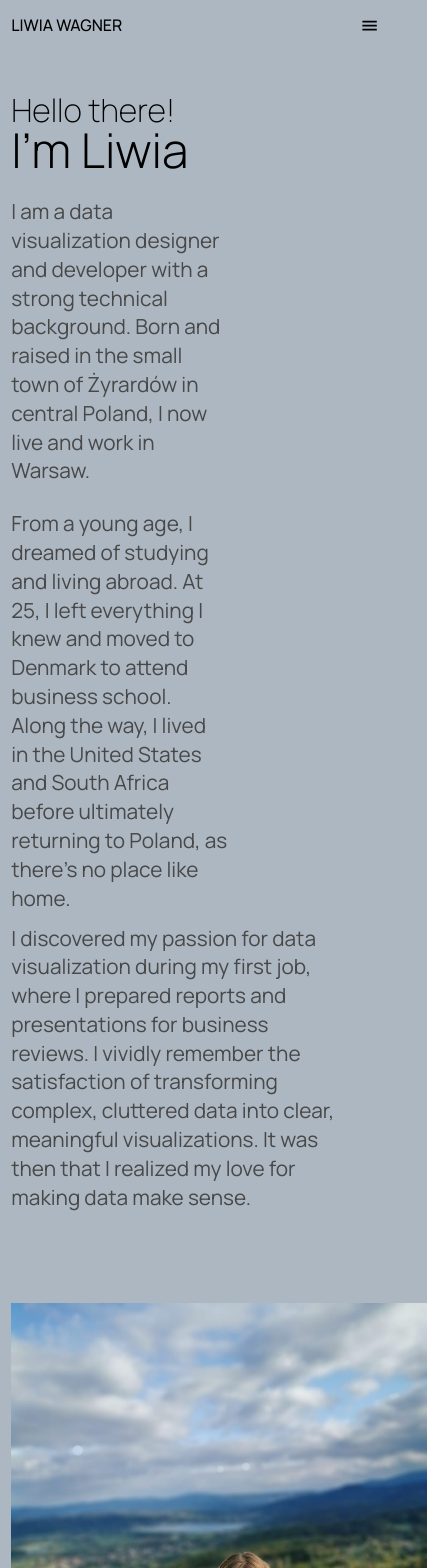
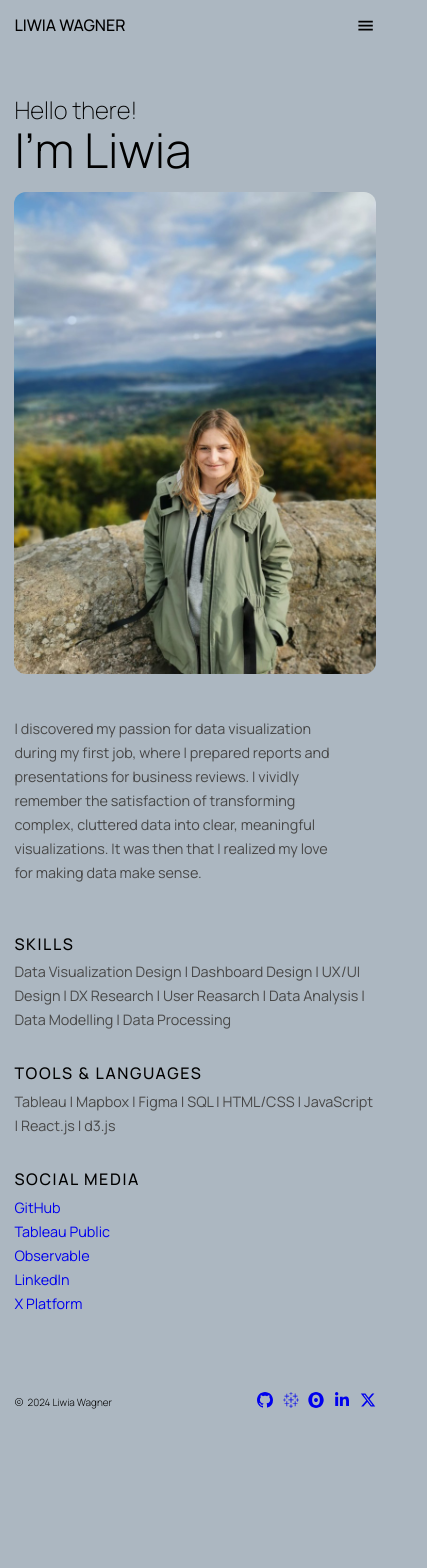
Before and after one commit to LiwiaWagner/Portfolio-Liwia-Wagner, a React (Create React App) app: page /about in a window 390 px wide. Shown: the top 1568 px of the page, 427 px wide, since content can reach past the window. After the commit the page ends 1434 px from the top, so only its background shows below. Built offline with nearby package versions, Linux system fonts and the light colour scheme.

Commit message:
changes_27.09_1

```diff
--- a/src/UI/footer/footer.css
+++ b/src/UI/footer/footer.css
@@ -37,8 +37,8 @@
 @media screen and (max-width: 900px) {
   .footer-container {
     margin-top: 3rem;
-    padding-left: 1.25rem;
-    padding-right: 1.25rem;
+    padding-left: 0.9rem;
+    padding-right: 0.9rem;
   }
 }
 
@@ -46,8 +46,8 @@
   .footer-container {
     height: 4rem;
     margin-top: 2.5rem;
-    padding-left: 1.25rem;
-    padding-right: 1.25rem;
+    padding-left: 0.9rem;
+    padding-right: 0.9rem;
   }
 
   .footer-name {
--- a/src/UI/navbar/Navbar.jsx
+++ b/src/UI/navbar/Navbar.jsx
@@ -21,7 +21,8 @@ const Navbar = () => {
         <Link to="/" className="nav-left-container">
           <div className="logo">LIWIA WAGNER</div>
         </Link>
-        <ul className="nav-right-container">
+        <div className="nav-right-container">
+          <ul>
             <li className="nav-link">
               <NavLink
                 to="/"
@@ -59,6 +60,8 @@ const Navbar = () => {
               </a>
             </li>
           </ul>
+        </div>
+
         <button
           className="nav-toggle-btn"
           onClick={() => setIsNavShowing(!isNavShowing)}
--- a/src/UI/navbar/navbar.css
+++ b/src/UI/navbar/navbar.css
@@ -1,5 +1,4 @@
 nav {
-  display: grid;
   place-items: center;
   height: 5rem;
   width: 100vw;
@@ -111,16 +110,11 @@ a {
 
   .nav-right-container {
     position: absolute;
-    padding-top: 3rem;
-    padding-bottom: 3rem;
-    padding-right: 3rem;
     top: 100%;
     right: 0;
-    flex-direction: column;
-    align-items: flex-end;
-    background-color: var(--bg);
     width: 100vw;
     overflow: hidden;
+    padding-bottom: 100px;
   }
 
   .nav-right-container ul {
@@ -130,7 +124,7 @@ a {
     padding-right: 3rem;
     flex-direction: column;
     align-items: flex-end;
-    background-color: var(--bg);
+    background-color: var(--background-color);
     gap: 3rem;
     width: 100vw;
     box-shadow: 0px 4px 80px -4px rgba(0, 0, 0, 0.25);
@@ -147,7 +141,6 @@ a {
   .show-nav .nav-right-container {
     display: flex;
     padding-right: 1.25rem;
-    background-color: var(--background-color);
   }
 
   .show-nav .nav-left-container {
@@ -170,11 +163,13 @@ a {
 @media screen and (max-width: 430px) {
   nav {
     height: 3.125rem;
+    position: sticky;
+    background-color: var(--background-color);
   }
 
   .nav-container {
-    padding-left: 0.7rem;
-    padding-right: 0.7rem;
+    padding-left: 0.9rem;
+    padding-right: 0.9rem;
   }
 
   .nav-toggle-btn {
@@ -203,6 +198,5 @@ a {
 
   .show-nav .nav-right-container {
     padding-right: 0.7rem;
-    position: sticky;
   }
 }
--- a/src/pages/about/About.jsx
+++ b/src/pages/about/About.jsx
@@ -14,6 +14,8 @@ const About = () => {
           <p>Hello there!</p>
           <p className="article-main-title-name"> I’m Liwia</p>
         </h1>
+      </article>
+      <article className="article-main-ps">
         <p className="article-main-p-1">
           I am a data visualization designer and developer with a strong
           technical background. Born and raised in the small town of Żyrardów in
@@ -26,6 +28,7 @@ const About = () => {
           ultimately returning to Poland, as there's no place like home.
         </p>
       </article>
+
       <article className="article-main-bottom">
         <p>
           I discovered my passion for data visualization during my first job,
--- a/src/pages/about/about.css
+++ b/src/pages/about/about.css
@@ -17,8 +17,15 @@ body {
   align-self: end;
 }
 
+.article-main-ps {
+  grid-column: 1 / span 6;
+  grid-row-start: 2;
+  align-self: end;
+}
+
 .article-main-bottom {
   grid-column: 1 / span 6;
+  grid-row-start: 3;
 }
 
 .article-main-p-1 {
@@ -26,6 +33,7 @@ body {
   line-height: 1.8rem;
   padding-bottom: 1.5rem;
   padding-right: 2rem;
+  align-self: end;
 }
 
 .article-main-p-2,
@@ -37,8 +45,8 @@ body {
 
 img {
   grid-column: 7 / span 6;
-  grid-row-start: 1;
-  grid-row-end: 4;
+  /* grid-row-start: 1;
+  grid-row-end: 5; */
   width: calc(100% + 48px);
   height: 80vh;
   object-fit: cover;
@@ -47,21 +55,21 @@ img {
 
 .article-skills {
   grid-column: 1 / span 2;
-  grid-row-start: 3;
+  grid-row-start: 4;
   font-size: 0.8rem;
   line-height: 1.8rem;
 }
 
 .article-tools {
   grid-column: 3 / span 2;
-  grid-row-start: 3;
+  grid-row-start: 4;
   font-size: 0.8rem;
   line-height: 1.8rem;
 }
 
 .article-social {
   grid-column: 5 / span 2;
-  grid-row-start: 3;
+  grid-row-start: 4;
   font-size: 0.8rem;
   line-height: 1.8rem;
 }
@@ -181,68 +189,92 @@ a:visited {
 
 @media screen and (max-width: 430px) {
   .about-main-container {
-    gap: 0.7rem;
-    padding-left: 0.7rem;
-    padding-right: 0.7rem;
+    gap: 0.9rem;
+    padding-left: 0.9rem;
+    padding-right: 0.9rem;
     grid-template-columns: repeat(5, 1fr);
   }
 
   .article-main-title {
-    font-size: 2rem;
+    font-size: 1.5rem;
     font-weight: 200;
-    grid-row-start: 1;
+    margin-bottom: 0rem;
   }
 
   .article-main-title-name {
     font-size: 3rem;
     font-weight: 300;
   }
+
   .article-main {
-    grid-column-start: 1 / span 5;
+    grid-column: 1 / span 5;
+  }
+
+  .article-main-ps {
+    grid-column: 1 / span 5;
   }
 
   .article-main-p-1 {
     grid-column-start: 1 / span 5;
+    grid-row-start: 3;
     padding-bottom: 1.5rem;
-    font-size: 1.3rem;
-    line-height: 1.8rem;
+    font-size: 0.9rem;
+    line-height: 1.5rem;
     color: var(--slate);
   }
 
   .article-main-p-2 {
-    grid-column-start: 1 / span 5;
-    font-size: 1.3rem;
-    line-height: 1.8rem;
+    grid-column: 1 / span 5;
+    grid-row-start: 4;
+    font-size: 0.9rem;
+    line-height: 1.5rem;
     color: var(--slate);
   }
 
   .article-main-bottom {
     grid-column: 1 / span 5;
+    grid-row-start: 5;
   }
 
   .article-main-bottom p {
-    font-size: 1.3rem;
-    line-height: 1.8rem;
+    font-size: 0.9rem;
+    line-height: 1.5rem;
     color: var(--slate);
   }
 
   img {
     grid-column: 1 / span 5;
-    grid-row-start: 3;
+    grid-row-start: 2;
+    width: 100%;
+    padding-top: 0;
+    border-radius: 12px;
   }
 
+  .article-sub-title {
+    font-size: 1rem;
+    font-weight: 500;
+  }
   .article-skills {
     grid-column: 1 / span 5;
-    grid-row-start: 4;
+    grid-row-start: 6;
+    font-size: 0.9rem;
+    line-height: 1.5rem;
+    padding-bottom: 0.9rem;
   }
 
   .article-tools {
     grid-column: 1 / span 5;
-    grid-row-start: 5;
+    grid-row-start: 7;
+    font-size: 0.9rem;
+    line-height: 1.5rem;
+    padding-bottom: 0.9rem;
   }
 
   .article-social {
     grid-column: 1 / span 5;
-    grid-row-start: 6;
+    grid-row-start: 8;
+    font-size: 0.9rem;
+    line-height: 1.5rem;
+    padding-bottom: 0.9rem;
   }
 }
```
Lines whose indentation alone changed are shown as unchanged.
